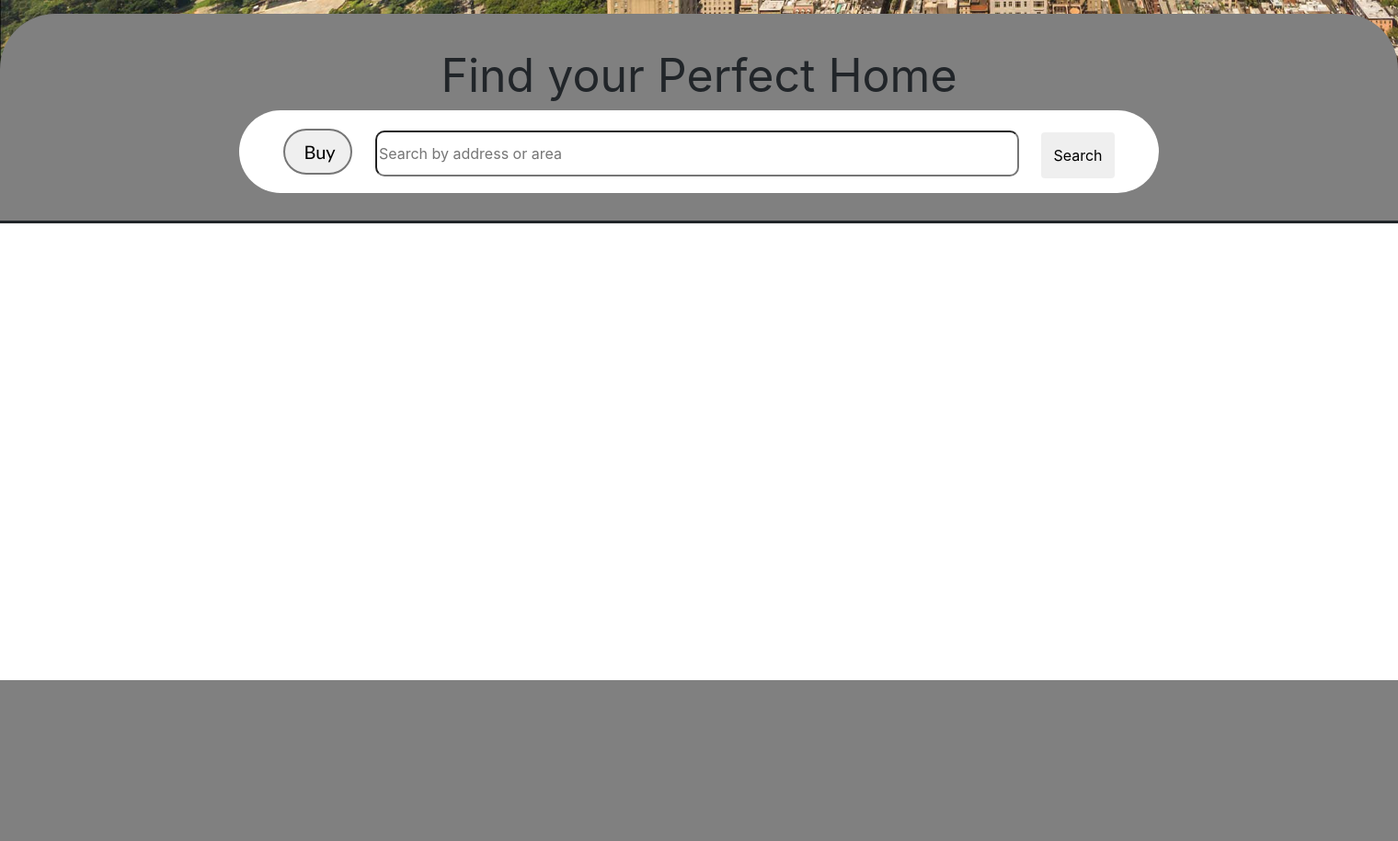
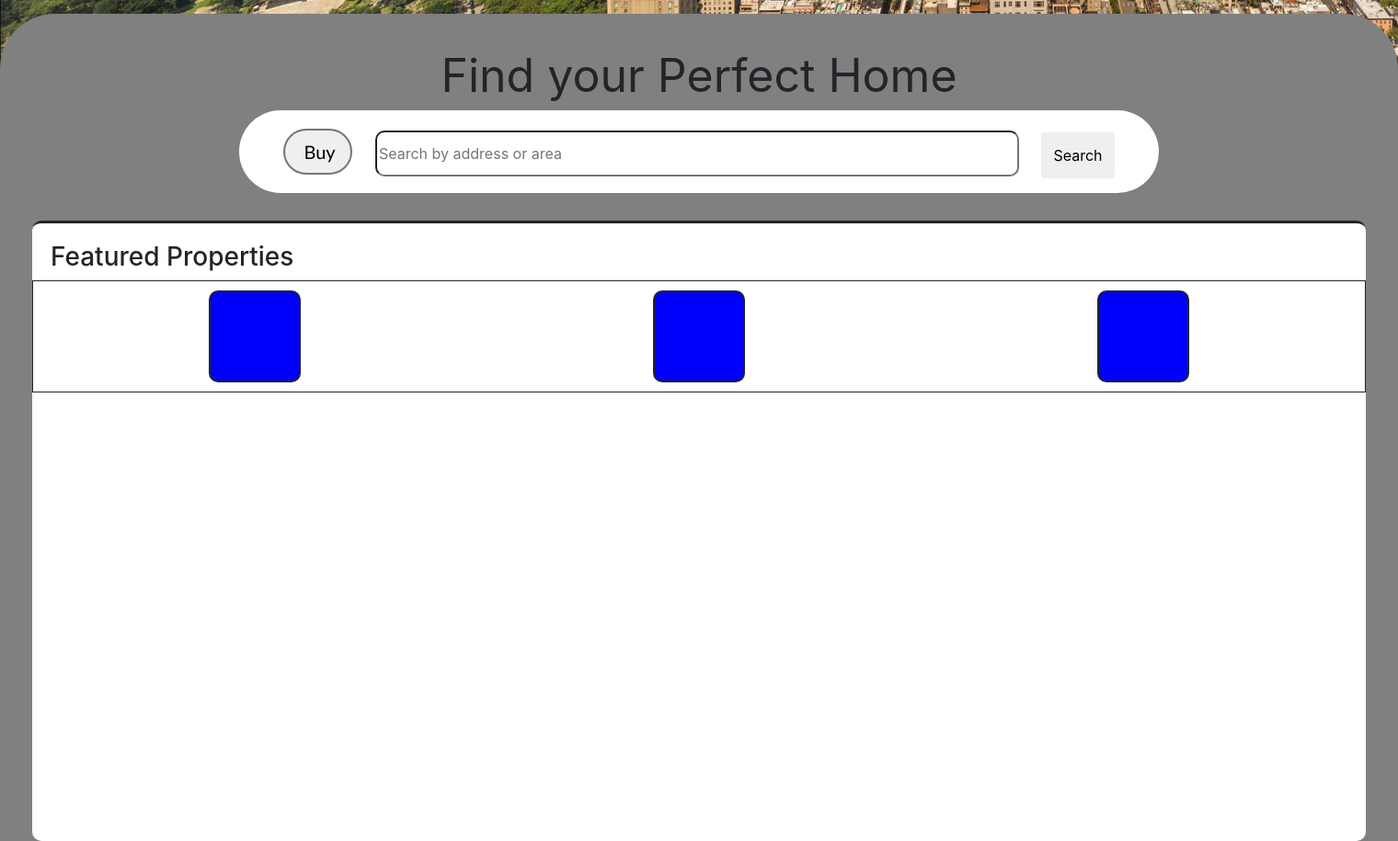
Before and after one commit to Dan-teaa/CISC330-Submission, a PHP site: page /jpRealestate.html in a window 1520 px wide; the page is wider, and only the part inside the window is pictured. Shown: the part 891-1806 px from the top of that part at 92% size. Run offline with PHP 8.4, Linux system fonts and the light colour scheme.

Commit message:
added the flexbox structure into jpRealestate.html, and added some styling in jpRealestate.css

```diff
--- a/homework-2/fictionalBusiness/jpRealestate.css
+++ b/homework-2/fictionalBusiness/jpRealestate.css
@@ -29,7 +29,7 @@ body {
 
 }
 .opener {
-    background-image: url('/images/city.jpg');
+    background-image: url('images/city.jpg');
     background-size: cover;
     background-position: relative;
     height: 900px;
@@ -113,10 +113,10 @@ button.btn {
     margin-left: 20px;
 }
 
-
+/* Featured Properties Section */
 .prop-box {
-    width: 1700px;
-    height: 500px;
+    width: 1450px;
+    height: 800px;
     background-color: white;
     border-width: 2px;
     border-top: solid;
@@ -124,3 +124,85 @@ button.btn {
     margin-top: 30px;
 
 }
+
+.propertiesHeader{
+    margin-top: 20px;
+    margin-left: 20px;
+
+
+}
+
+.propertiesFlex {
+    display: flex;
+    flex-wrap: wrap;
+    flex-direction: row;
+    border-width: 1px;
+    border-style: solid;
+
+}
+
+.Property1 {
+    width: 100px;
+    height: 100px;
+    background-color: blue;
+    border-width: 2px;
+    border-style: solid;
+    margin: 10px auto 10px auto;
+    border-radius: 10px;
+
+}
+
+.Property2 {
+    width: 100px;
+    height: 100px;
+    background-color: blue;
+    border-width: 2px;
+    border-style: solid;
+    margin: 10px auto 10px auto;
+    border-radius: 10px;
+
+}
+
+.Property3 {
+    width: 100px;
+    height: 100px;
+    background-color: blue;
+    border-width: 2px;
+    border-style: solid;
+    margin: 10px auto 10px auto;
+    border-radius: 10px;
+
+}
+
+/*.Property4 {
+    width: 300px;
+    height: 300px;
+    background-color: blue;
+    border-width: 2px;
+    border-style: solid;
+    margin: 10px auto 10px auto;
+    border-radius: 10px;
+
+}
+
+.Property5 {
+    width: 300px;
+    height: 300px;
+    background-color: blue;
+    border-width: 2px;
+    border-style: solid;
+    margin: 10px auto 10px auto;
+    border-radius: 10px;
+
+}
+
+.Property6 {
+    width: 300px;
+    height: 300px;
+    background-color: blue;
+    border-width: 2px;
+    border-style: solid;
+    margin: 10px auto 10px auto;
+    border-radius: 10px;
+
+}*/
--- a/homework-2/fictionalBusiness/jpRealestate.html
+++ b/homework-2/fictionalBusiness/jpRealestate.html
@@ -64,7 +64,20 @@
                 <button class="btn" type="submit">Search</button>
             </form>
         </div>
-        <div class="prop-box"></div>
+
+        <!-- PROP BOX // This flex box is to display the listings-->
+        <div class="prop-box">
+          <h3 class="propertiesHeader">Featured Properties</h3>
+          <div class="propertiesFlex">
+            <div class="Property1"></div>
+            <div class="Property2"></div>
+            <div class="Property3"></div>
+            <div class="Property4"></div>
+            <div class="Property5"></div>
+            <div class="Property6"></div>
+          </div>
+        </div>
+
 
     </div>
 
```
